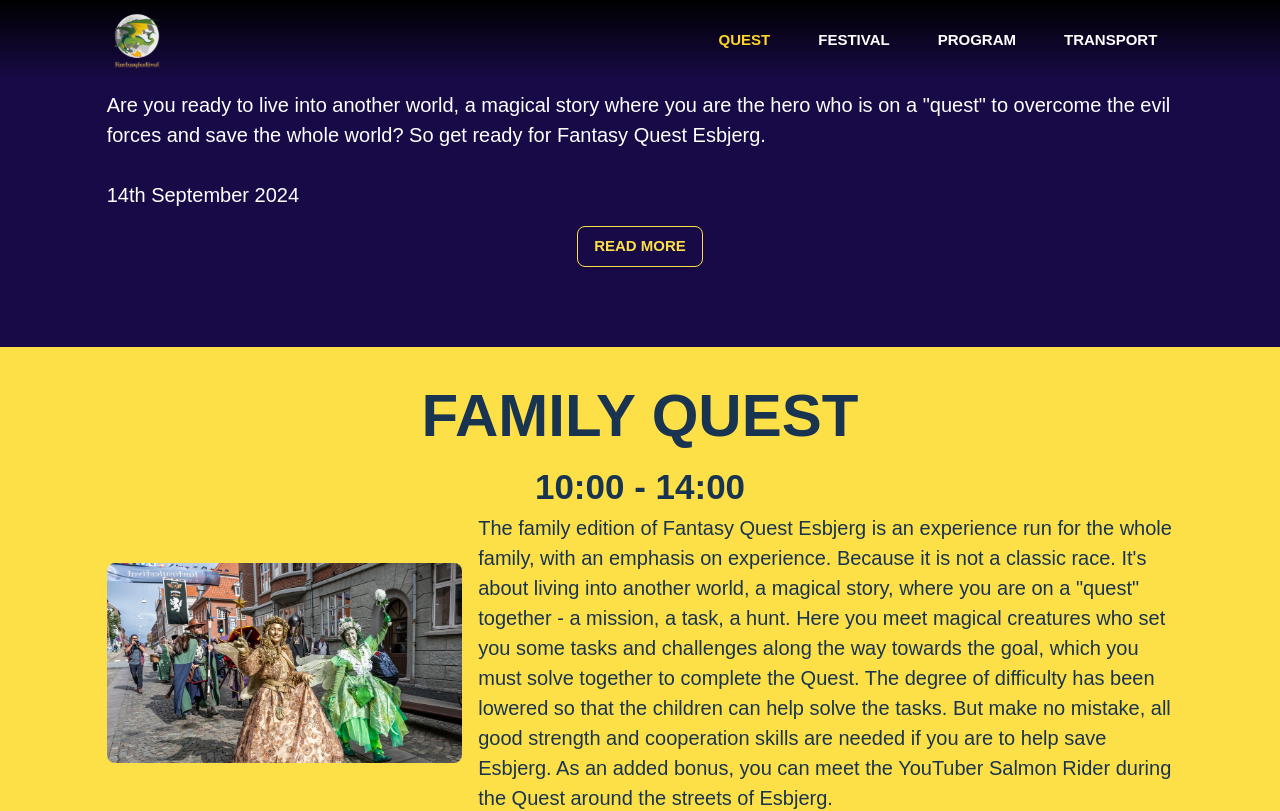
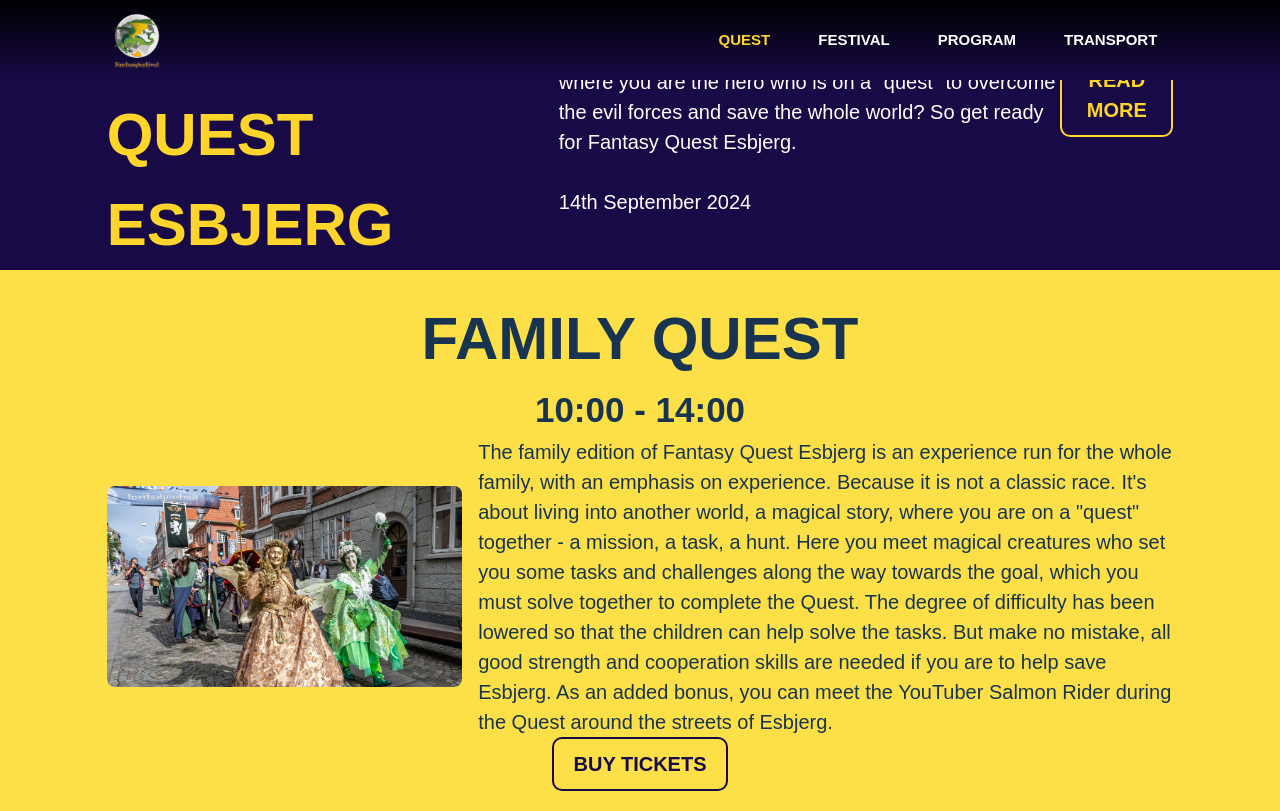
Before and after one commit to andreahuncikova/fantasyfestival, a Vue app: page / in a window 1280 px wide. Shown: the top 811 px of the page. Built offline with nearby package versions, Linux system fonts and the light colour scheme.

Commit message:
festival

```diff
--- a/src/assets/main.css
+++ b/src/assets/main.css
@@ -47,6 +47,26 @@
     transition: 0.3s;
 }
 
+.buttonblue {
+    display: inline-block;
+    font-size: 20px;
+    padding: 10px 20px;
+    border: 2px solid var(--vt-c-blue);
+    color: var(--vt-c-blue);
+    border-radius: 10px;
+    cursor: pointer;
+    text-decoration: none;
+    font-weight: 600;
+    transition: 0.3s;
+}
+
+.buttonblue:hover {
+    color: #fff; /* White text on hover */
+    background-color: var(--vt-c-blue);
+    border-color: var(--vt-c-blue);
+    transition: 0.3s;
+}
+
 .button:hover {
     color: #fff; /* White text on hover */
     background-color: var(--vt-c-gold);
--- a/src/views/FestivalView.vue
+++ b/src/views/FestivalView.vue
@@ -6,7 +6,7 @@
   </div>
   <div class="w-full lg:w-6/12 flex flex-col justify-between py-6">
     <div class="mb-auto"> <!-- Aligns content to top -->
-      <h3>Embracing the Fantasy Genre</h3>
+      <h2>ABOUT FESTIVAL</h2>
       <p class="mt-2">Fantasy Festival Esbjerg is an enchanting event that celebrates the wonders of fantasy literature and the power of imagination. Since its inception in 2015, the festival has grown exponentially, attracting approximately 8,000 attendees in 2022. From immersive storytelling sessions to interactive workshops, attendees can explore the rich tapestry of the fantasy genre. Join us for a weekend filled with magic, adventure, and endless possibilities at Fantasy Festival Esbjerg!</p>
       <h3 class="mt-6">Join us at Fantasy Festival Esbjerg!</h3>
     </div>
@@ -20,11 +20,12 @@
   </div>
 </div>
 
+  <h1 class="flex justify-end mt-20 w-10/12 mx-auto">GALLERY</h1>
 
- <div class="container mx-auto w-10/12 mt-20">
-  <h1 class="flex justify-end">GALLERY</h1>
-
-  <div class="gallery-items  grid grid-cols-6 grid-rows-4 gap-15 h-400 w-300p relative left-minus-150">
+  <div class="container-gallery">
+    <div class="row h-100"></div>
+    <div class="row">
+  <div class="gallery-items mx-auto w-10/12 mt-20 grid grid-cols-6 grid-rows-4 gap-15 h-400 w-300p relative left-minus-150">
     <img src="@/assets/moon.png" alt="Moon" class="w-full h-full object-cover">
     <img src="@/assets/moon.png" alt="Moon" class="w-full h-full object-cover">
     <img src="@/assets/moon.png" alt="Moon" class="w-full h-full object-cover">
@@ -50,7 +51,9 @@
     <img src="@/assets/moon.png" alt="Moon" class="w-full h-full object-cover">
     <img src="@/assets/moon.png" alt="Moon" class="w-full h-full object-cover">
   </div>
+  </div>
 </div>
+
 </main>
 
 
@@ -58,5 +61,16 @@
 </template>
 
 <style>
+.container-gallery {
+  position: relative;
+  z-index: 1;
+  height: 100%; /* Ensure the section takes up the full height */
+  background-image: url('@/assets/yellowbackground.svg');
+  background-size: cover; /* Cover the entire section */
+  background-repeat: no-repeat; /* Prevent the background from repeating */
+}
+
+
+
 
 </style>
--- a/src/views/HomeView.vue
+++ b/src/views/HomeView.vue
@@ -6,8 +6,8 @@
       </video> -->
     </div>
 <!---------------------fantasy quest esbjerg info------------------------------->
-
-<h1 class="mx-auto w-10/12">FANTASY QUEST ESBJERG</h1>
+<div class="container mx-auto w-10/12">
+<h1>FANTASY QUEST ESBJERG</h1>
 
         <p class="mx-auto w-10/12 mb-4">Are you ready to live into another world, a magical story where you are the hero who is on a "quest" to overcome the evil forces and save the whole world? So get ready for Fantasy Quest Esbjerg.
             <br>
@@ -15,10 +15,10 @@
             14th September 2024
         </p>
 
-<button class="mx-auto flex justify-center text-yellow-300 font-semibold py-2 px-4 border border-yellow-300 rounded-lg shadow transition-colors hover:bg-yellow-300 hover:text-yellow-800 mb-20">
+<button class="button mb-20">
         READ MORE
     </button>
-
+  </div>
 <!---------------------family quest info------------------------------->
 <div class="bg-yellow-300 flex justify-center flex-col items-center py-6 mb-8">
 
@@ -33,7 +33,7 @@
         </div>
     </div>
 
-    <button class="mx-auto pl-4 flex justify-center text-black font-semibold py-2 px-4 border border-black rounded-lg shadow transition-colors hover:bg-blue-900 hover:text-yellow-300 mb-20">
+    <button class="buttonblue mb-20">
         BUY TICKETS
     </button>
   </div>
```
Also changed, not shown: src/assets/yellowbackground.svg (added).
